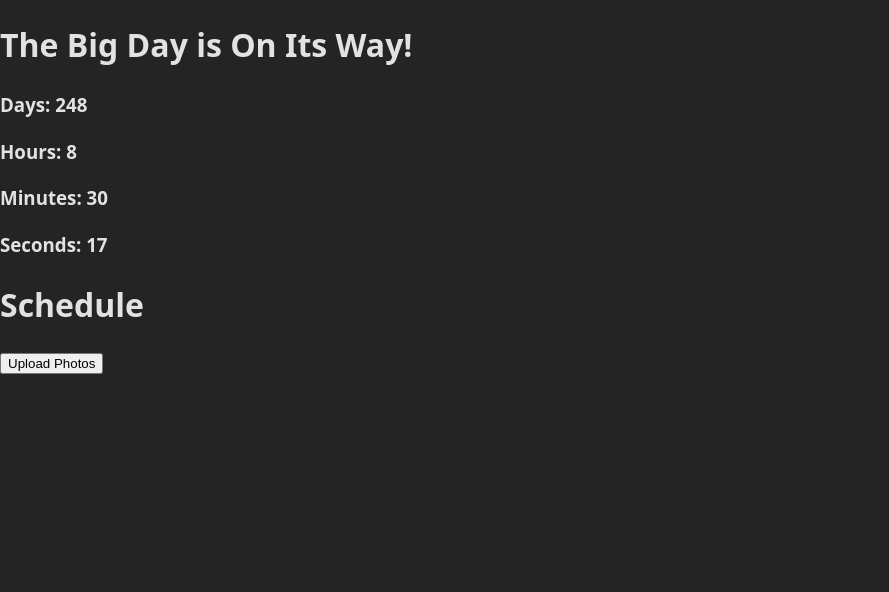
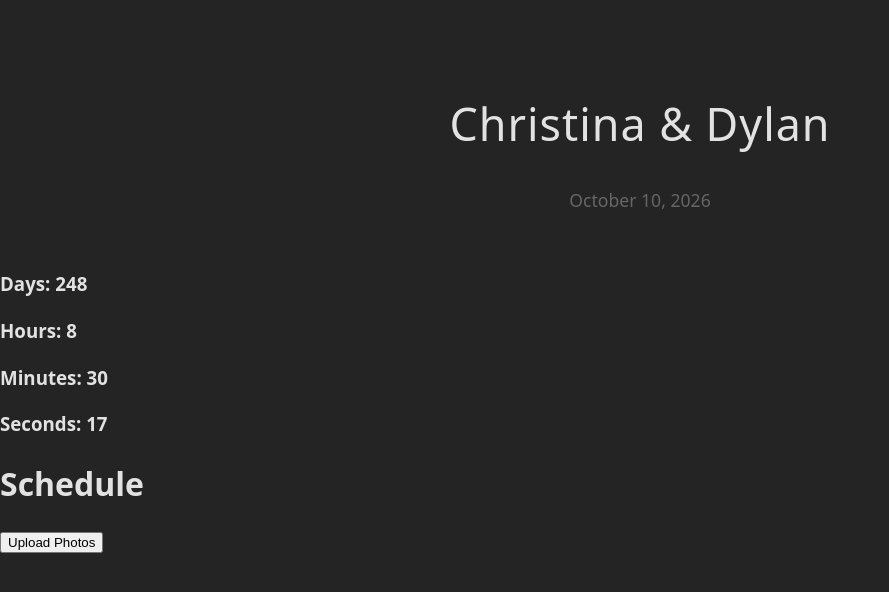
Before and after one commit to comeaudc/event_countdown_fe, a React (Vite) app: page / in a window 1280 px wide. Shown: the top 592 px of the page, without its empty margins (0-889 px from the left). Built offline with nearby package versions, Linux system fonts and the light colour scheme.

Commit message:
Created simple hero banner

```diff
--- /dev/null
+++ b/src/components/Hero/Hero.css
@@ -0,0 +1,16 @@
+.hero {
+  text-align: center;
+  padding: 60px 20px 20px 20px;
+}
+
+.hero-names {
+  font-size: 2.8rem;
+  font-weight: 500;
+  letter-spacing: 1px;
+}
+
+.hero-date {
+  font-size: 1.1rem;
+  margin-top: 8px;
+  color: #666;
+}
--- /dev/null
+++ b/src/components/Hero/Hero.jsx
@@ -0,0 +1,10 @@
+import "./Hero.css"
+
+export default function Hero() {
+  return (
+    <div className="hero">
+      <h1 className="hero-names">Christina & Dylan</h1>
+      <p className="hero-date">October 10, 2026</p>
+    </div>
+  );
+}
--- a/src/pages/Dashboard/Dashboard.jsx
+++ b/src/pages/Dashboard/Dashboard.jsx
@@ -1,15 +1,18 @@
 import Countdown from "../../components/Countdown.jsx";
 import Schedule from "../../components/Schedule.jsx";
 import { Link } from "react-router-dom";
+import Hero from "../../components/Hero/Hero.jsx";
 import { useGuest } from "../../context/guestContext.jsx";
 
 export default function Dashboard() {
   return (
     <>
-      <h1>The Big Day is On Its Way!</h1>
+      <Hero />
       <Countdown />
       <Schedule />
-      <Link to="/gallery"><button>Upload Photos</button></Link>
+      <Link to="/gallery">
+        <button>Upload Photos</button>
+      </Link>
     </>
   );
 }
```
